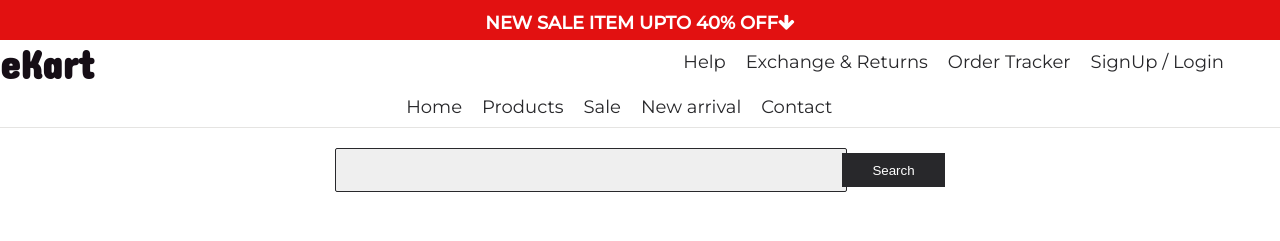
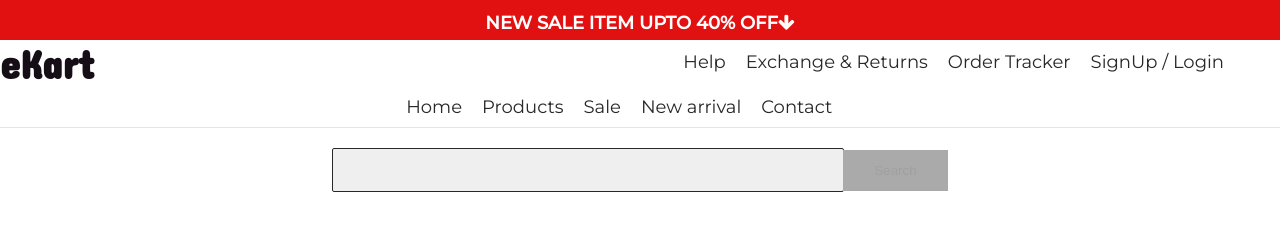
Before and after one commit to achraf-bogryn/Angular-course, an Angular app: page / in a window 1280 px wide. Shown: the top 241 px of the page. Built offline with nearby package versions, Linux system fonts and the light colour scheme.

Commit message:
create directive ngClass

```diff
--- a/src/app/container/search/search.component.css
+++ b/src/app/container/search/search.component.css
@@ -23,9 +23,19 @@
     background-color: #28282B;
     margin-left: -5px;
     color: #fff;
+    /* cursor: not-allowed; */
 }
 
 .ekart-search-result-for {
     margin: 20px auto;
     padding: 10px 140px;
 }
+
+.btn-search-disabled {
+    padding: 12px 30px;
+    background-color: #aaa;
+    margin-left: -1px;
+    color: #9999;
+    border: #aaa 1px solid;
+    cursor: not-allowed;
+}
--- a/src/app/container/search/search.component.html
+++ b/src/app/container/search/search.component.html
@@ -2,7 +2,7 @@
     <!-- this in data binding one way
         <input class="ekart-search-product-input" [value]="searchText" (input)="updateSerachtext($event)"> -->
     <input class="ekart-search-product-input" [(ngModel)]="searchText">
-    <button class="btn btn-search ">Search</button>
+    <button [ngClass]="{'btn': true,'btn-search': searchText,'btn-search-disabled': !searchText}" [disabled]="!searchText">Search</button>
 </div>
 <div class="ekart-search-result-for ">
     <p *ngIf=" searchText != '' "><strong>Search result for:</strong>{{searchText}}</p>
```
